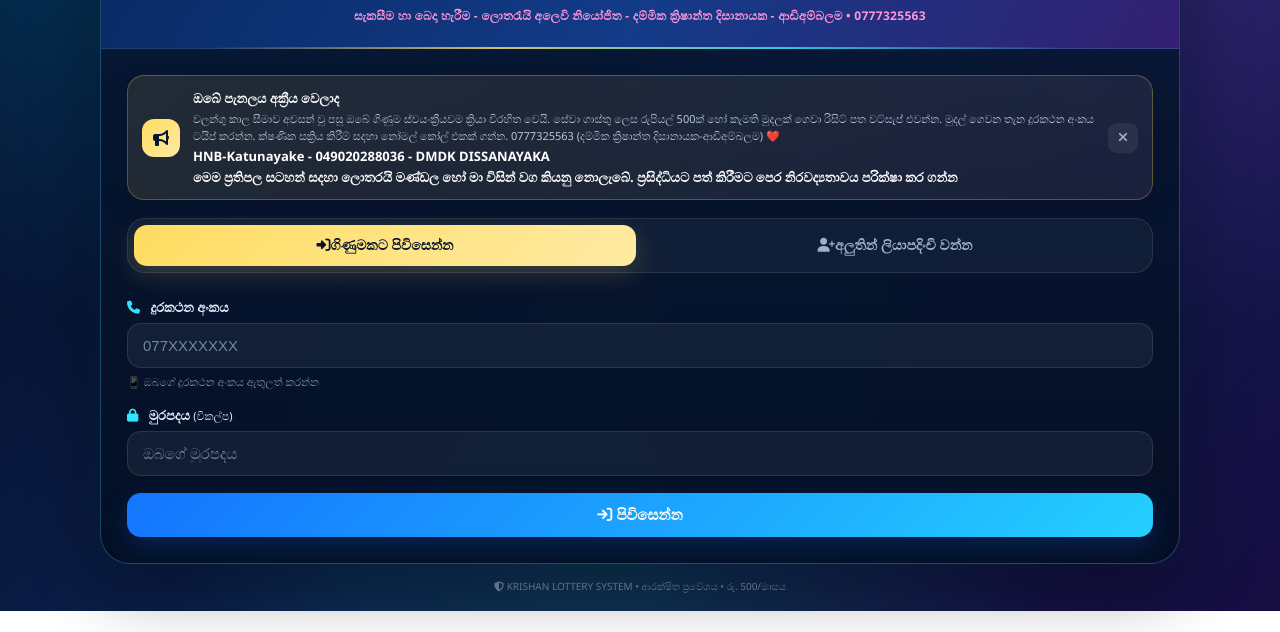
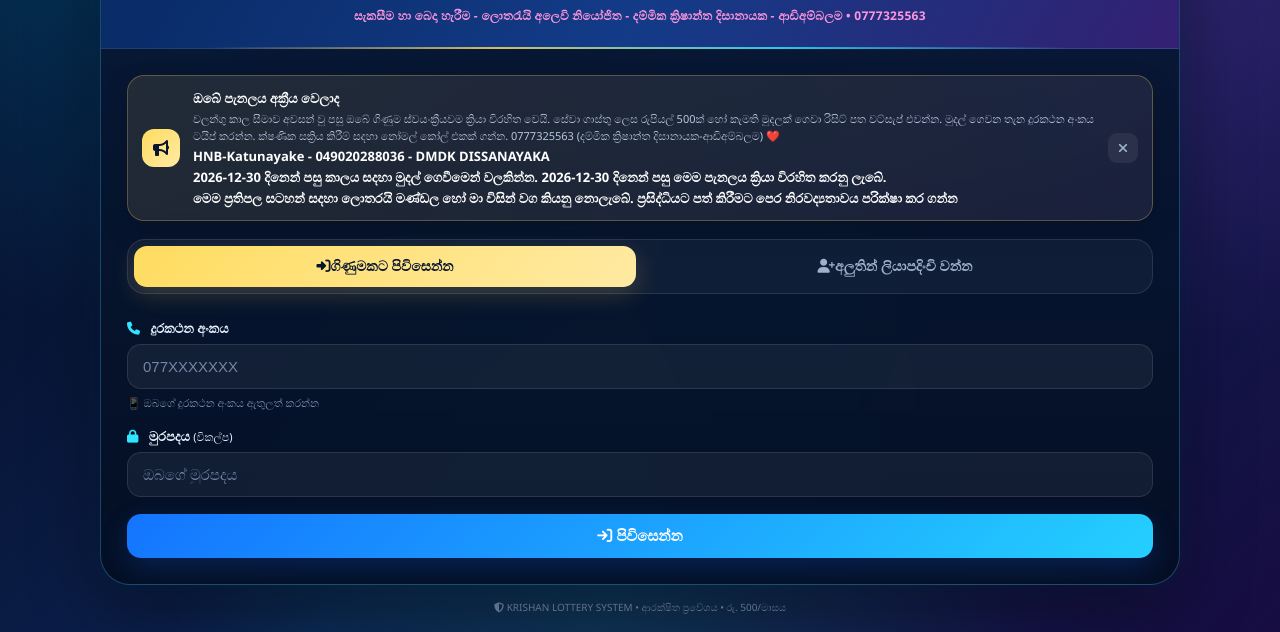
Before and after one commit to Dammika-Krishantha-Dissanayaka/lotterypanel, a plain HTML site: page index.html in a window 1280 px wide. Shown: the part 243-875 px from the top of the page. Before the commit the page ends 854 px from the top, so only its background shows below. Drawn offline with Linux system fonts and the light colour scheme; no server answers.

Commit message:
Update index.html
2026-12-30 දිනෙන් පසු කාලය සදහා මුදල් ගෙවීමෙන් වලකින්න. 2026-12-30 දිනෙන් පසු මෙම APP එක ක්‍රියා විරහිත කරනු ලැබේ.

```diff
--- a/index.html
+++ b/index.html
@@ -234,6 +234,7 @@ body{background:radial-gradient(circle at 8% 12%,rgba(0,183,255,.25),transparent
       <strong>ඔබේ පැනලය අක්‍රීය වෙලාද</strong>
       <span>වලන්ගු කාල සීමාව අවසන් වු පසු ඔබේ ගිණුම ස්වයංක්‍රීයවම ක්‍රියා විරහිත වෙයි. සේවා ගාස්තු ලෙස රුපියල් 500ක් හෝ කැමති මුදලක් ගෙවා රිසිට් පත වට්සැප් එවන්න. මුදල් ගෙවන තැන දුරකථන අංකය ටයිප් කරන්න. ක්ෂණික සක්‍රිය කිරීම් සදහා නෝමල් කෝල් එකක් ගන්න. 0777325563 (දම්මික ක්‍රිෂාන්ත දිසානායක-ආඩිඅම්බලම) ❤️</span>
       <strong>HNB-Katunayake - 049020288036 - DMDK DISSANAYAKA</strong>
+      <strong>2026-12-30 දිනෙන් පසු කාලය සදහා මුදල් ගෙවීමෙන් වලකින්න. 2026-12-30 දිනෙන් පසු මෙම පැනලය ක්‍රියා විරහිත කරනු ලැබේ.</strong>
       <strong>මෙම ප්‍රතිපල සටහන් සදහා ලොතරයි මණ්ඩල හෝ මා විසින් වග කියනු නොලැබේ. ප්‍රසිද්ධියට පත් කිරීමට පෙර නිරවද්‍යතාවය පරික්ෂා කර ගන්න</strong>
     </div>
     <button class="notice-close" onclick="document.getElementById('welcomeNotice').remove()" aria-label="Close">
```
